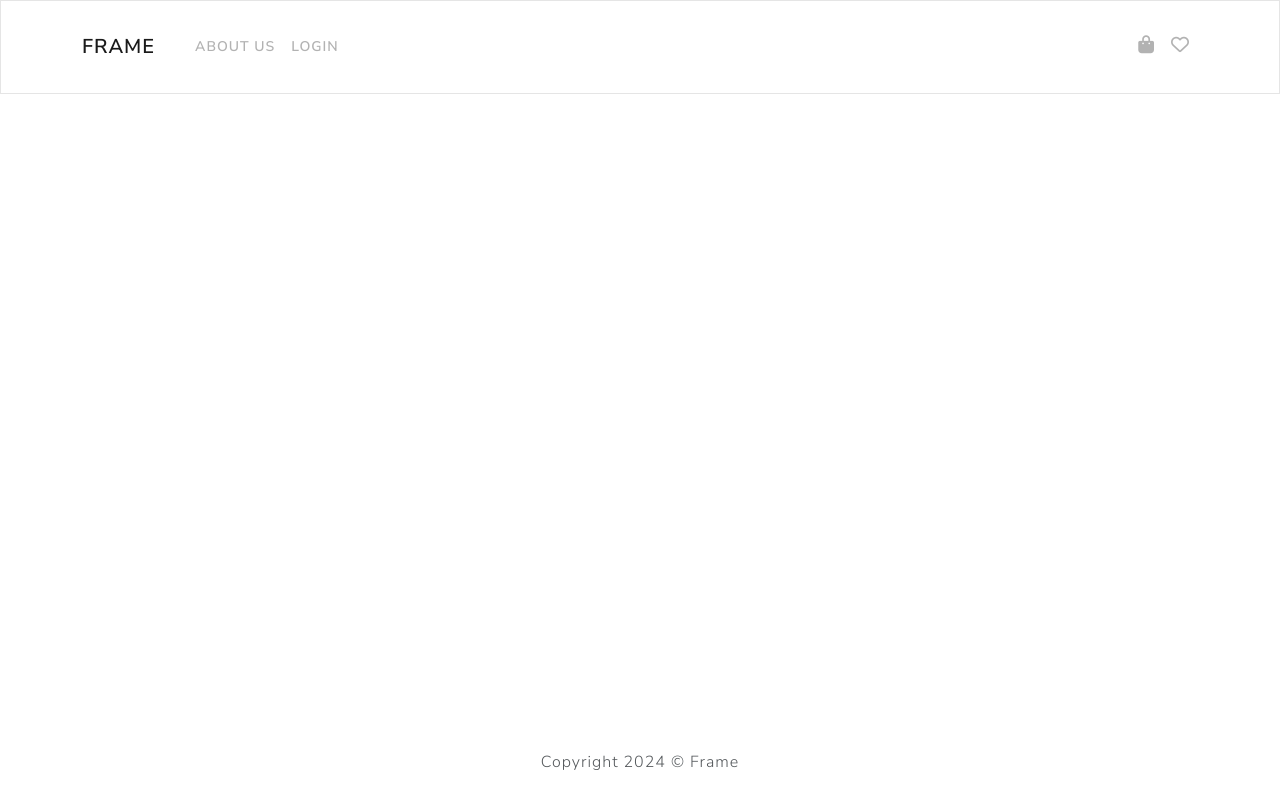
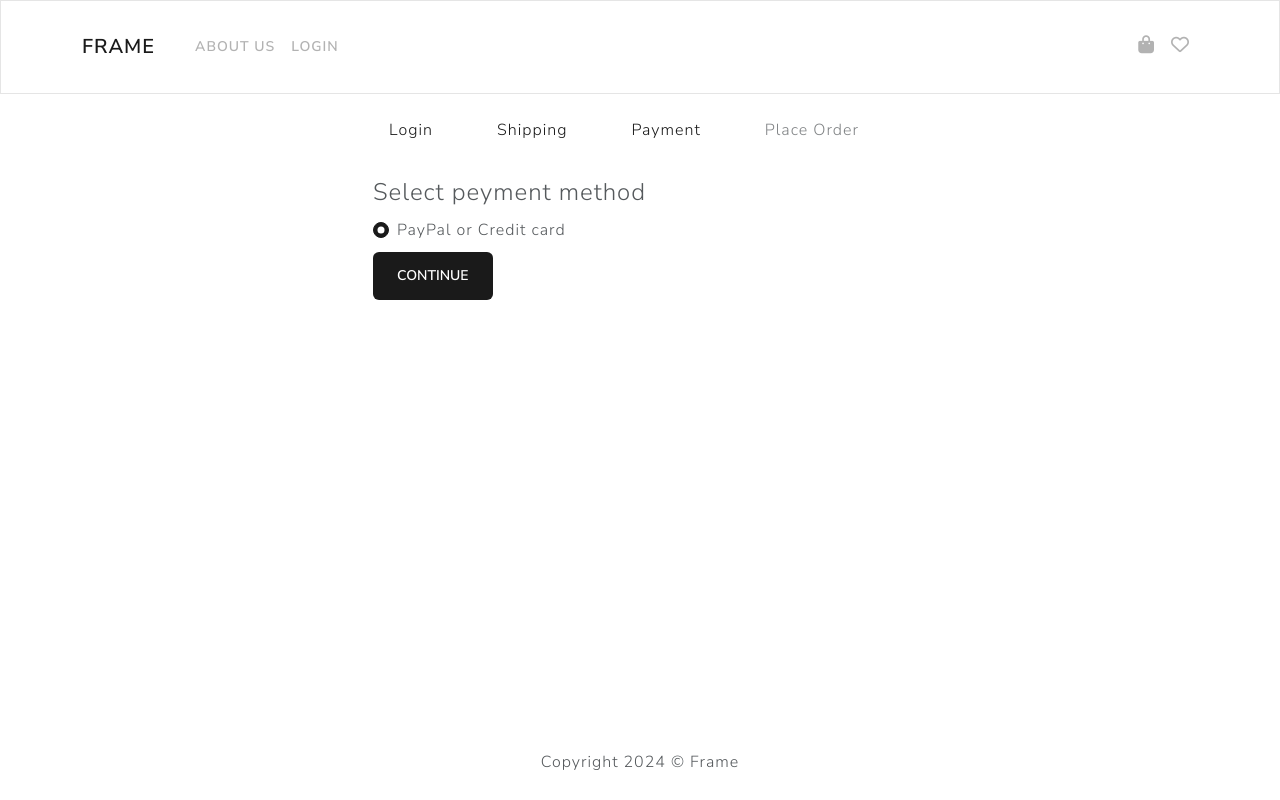
Before and after one commit to yankkvx/ecommerce-django-react, a React (Create React App) app in the folder frontend/: page /payment in a window 1280 px wide. Built offline with nearby package versions, Linux system fonts and the light colour scheme.

Commit message:
feat: Develop PaymentScreen component
Implemented PaymentScreen component to manage payment details within the
app.

```diff
--- a/frontend/src/App.js
+++ b/frontend/src/App.js
@@ -11,6 +11,7 @@ import LoginScreen from "./screens/LoginScreen";
 import RegisterScreen from "./screens/RegisterScreen";
 import ProfileScreen from "./screens/ProfileScreen";
 import ShippingScreen from "./screens/ShippingScreen";
+import PaymentScreen from "./screens/PaymentScreen";
 
 function App() {
     return (
@@ -43,6 +44,10 @@ function App() {
                                 path="/shipping/"
                                 element={<ShippingScreen />}
                             />
+                            <Route
+                                path="/payment/"
+                                element={<PaymentScreen />}
+                            />
                         </Routes>
                     </Container>
                 </main>
--- /dev/null
+++ b/frontend/src/screens/PaymentScreen.js
@@ -0,0 +1,61 @@
+import React, { useState, useEffect } from "react";
+import { useLocation, useNavigate } from "react-router-dom";
+import { Form, Row, Col, Button } from "react-bootstrap";
+import { useDispatch, useSelector } from "react-redux";
+import FormContainer from "../components/FormContainer";
+import { savePaymentMethod } from "../actions/cartActions";
+import Checkout from "../components/Checkout";
+
+function PaymentScreen() {
+    const cart = useSelector((state) => state.cart);
+    const { shippingAddress } = cart;
+    const dispatch = useDispatch();
+    const navigate = useNavigate();
+
+    const [paymentMethod, setPaymentMethod] = useState("PayPal");
+
+    if (!shippingAddress.address) {
+        navigate("/shipping");
+    }
+
+    const submitHandler = (e) => {
+        e.preventDefault();
+        dispatch(savePaymentMethod(paymentMethod))
+        navigate("/place-order");
+    };
+
+    return (
+        <FormContainer>
+            <Checkout step1 step2 step3 />
+            <Form onSubmit={submitHandler}>
+                <Form.Group>
+                    <Form.Label as="legend">Select peyment method</Form.Label>
+                    <Col>
+                        <Form.Check
+                            type="radio"
+                            label="PayPal or Credit card"
+                            id="paypal"
+                            name="paymentMethod"
+                            checked
+                            onChange={(e) => setPaymentMethod(e.target.value)}
+                        ></Form.Check>
+                    </Col>
+                </Form.Group>
+
+                <Row className="py-2">
+                    <Col>
+                        <Button
+                            type="submit"
+                            variant="primary"
+                            className="rounded"
+                        >
+                            Continue
+                        </Button>
+                    </Col>
+                </Row>
+            </Form>
+        </FormContainer>
+    );
+}
+
+export default PaymentScreen;
```
